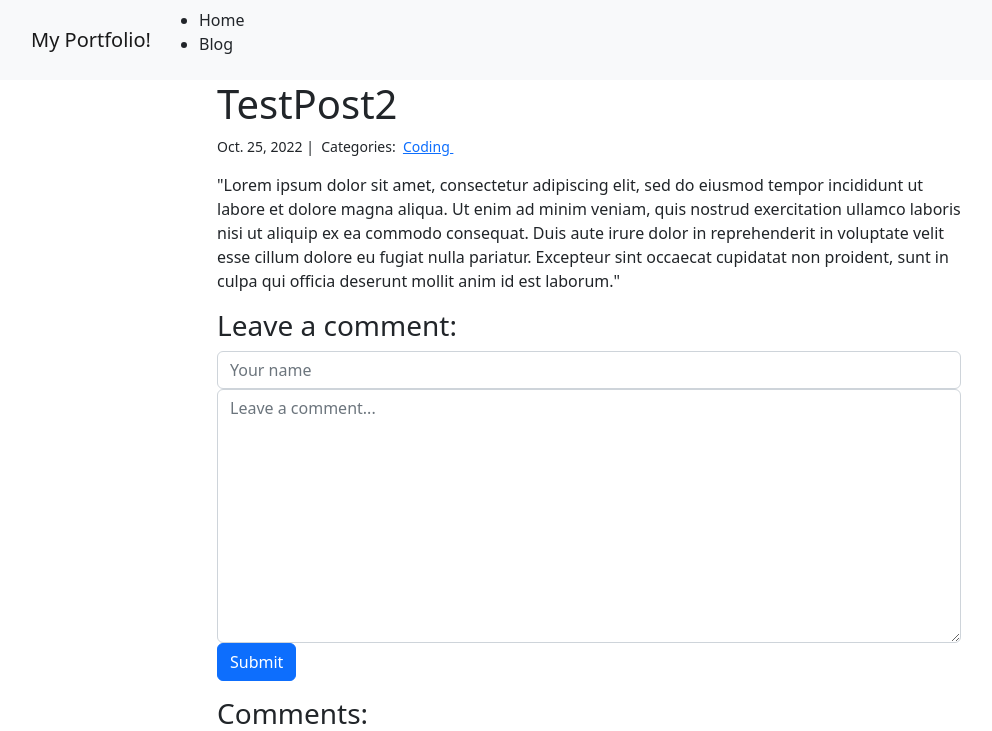
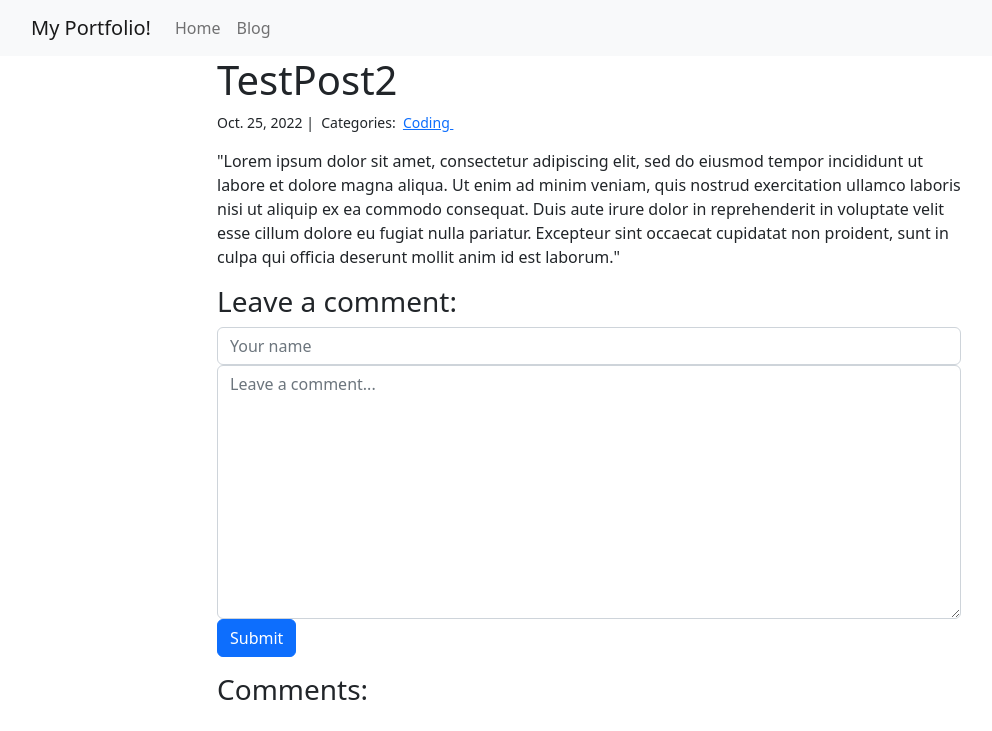
Before and after one commit to drentawc/drentawc.github.io, a Django app: page /blog/2/ in a window 1280 px wide. Shown: the top 731 px of the page, without its empty margins (51-1043 px from the left). Run offline with Django 4.2, Linux system fonts and the light colour scheme; data comes from the database, SQL or seed files in the repository; some libraries are stand-ins or nearby versions.

Commit message:
Next commit

```diff
--- a/djangotest/portfolio/templates/base.html
+++ b/djangotest/portfolio/templates/base.html
@@ -9,7 +9,7 @@
         </button>
 
         <div class="collapse navbar-collapse" id="navbarSupportedContent">
-            <ul class="narbar-nav mr-auto">
+            <ul class="navbar-nav mb-auto">
                 <li class="nav-item active">
                     <a class="nav-link" href="{% url 'project_index' %}">Home</a>
                 </li>
--- a/djangotest/projects/models.py
+++ b/djangotest/projects/models.py
@@ -6,4 +6,4 @@ class Project(models.Model):
     title = models.CharField(max_length=100)
     description = models.TextField()
     technology = models.CharField(max_length=20)
-    image = models.FilePathField(path="/img")
+    image = models.FilePathField(path="/Users/will/Documents/GitHub/drentawc.github.io/djangotest/projects/static/img")
```
Also changed, not shown: djangotest/portfolio/css/base.css (added).
